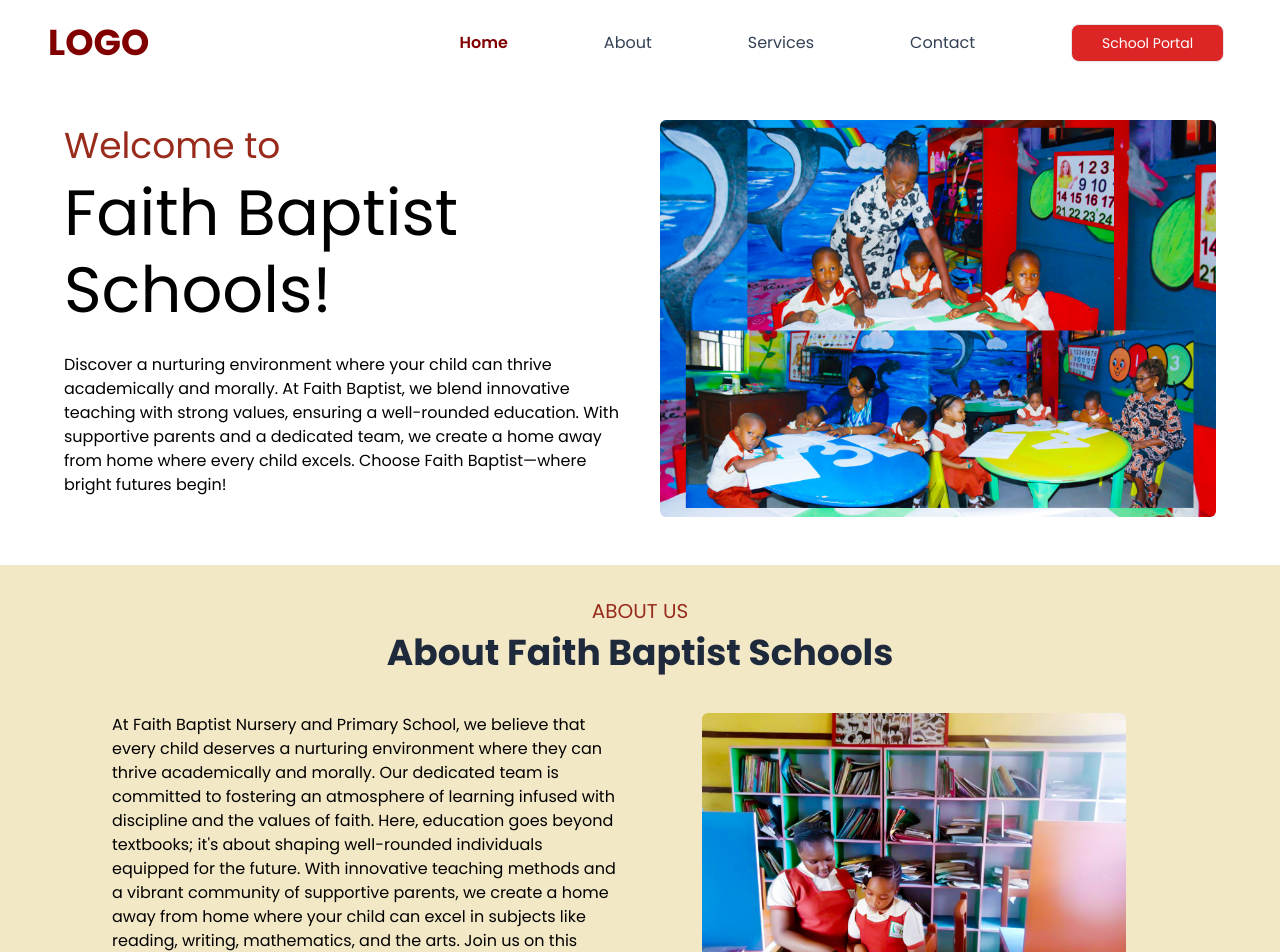
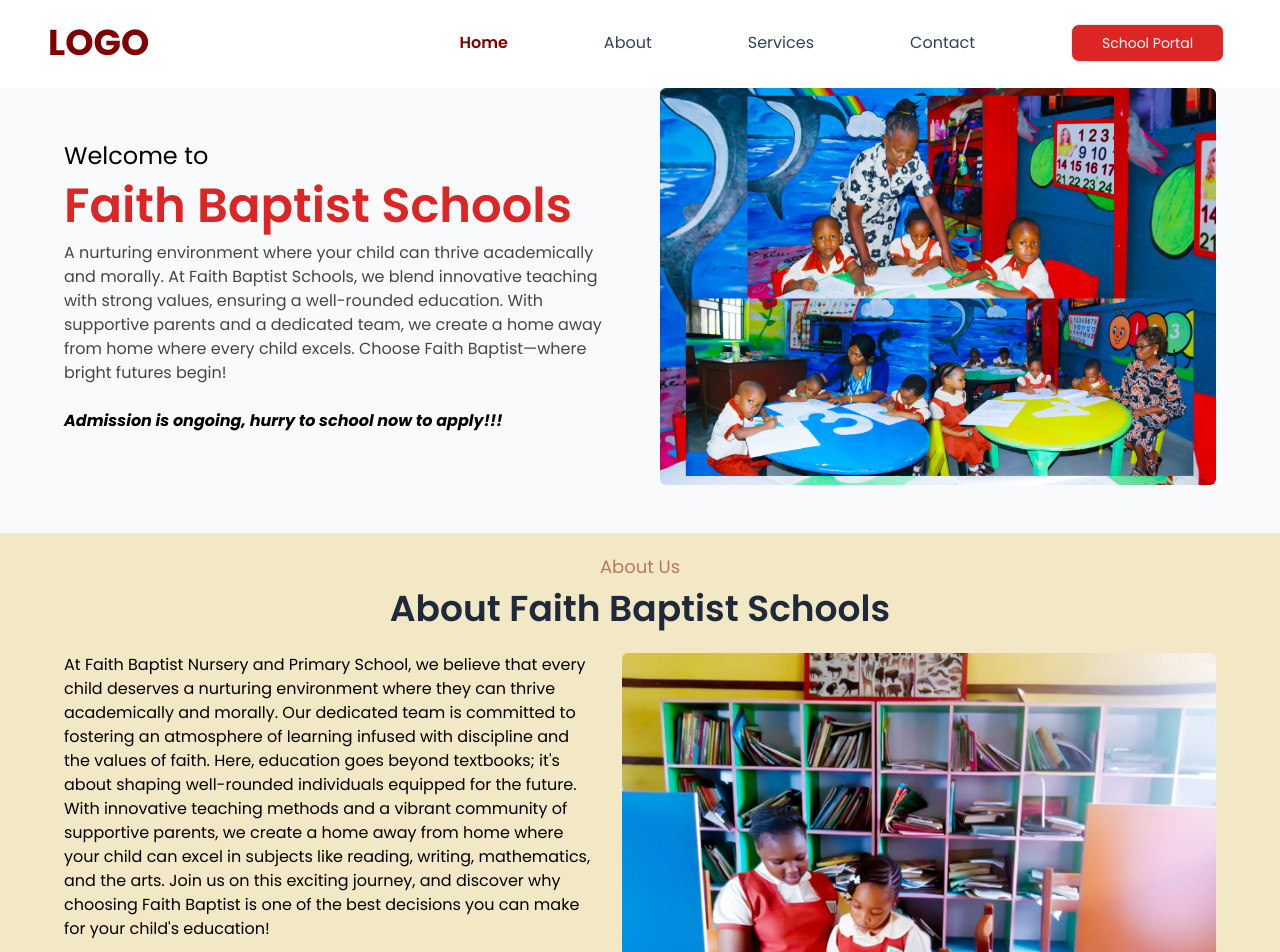
Before and after one commit to Nathaniyell/faithbaptist, a Next.js app: page / in a window 1280 px wide. Shown: the top 952 px of the page. Built offline with nearby package versions, Linux system fonts and the light colour scheme.

Commit message:
update hero section

```diff
--- a/src/app/layout.tsx
+++ b/src/app/layout.tsx
@@ -27,7 +27,7 @@ export default function RootLayout({
         >
           <NavBar />
 
-          <Space border=" h-[5rem] xs:h-[7rem]" />
+          <Space border=" h-[3rem] xs:h-[7rem]" />
           {children}
 
           <Space />
--- a/src/app/page.tsx
+++ b/src/app/page.tsx
@@ -17,32 +17,33 @@ import AnimatedContainer from "@/components/utils/AnimatedContainer";
 
 export default function Home() {
   return (
-    <main className="bg-white" style={{ overflow: "hidden" }}>
+    <main className="bg-slate-50" style={{ overflow: "hidden" }}>
       <div className=" flex flex-col mx-auto w-[90%] md:flex-row md:items-center justify-between gap-10 relative">
         <motion.div
           animate={{ x: 0, opacity: 1 }}
           initial={{ opacity: 0, x: -100 }}
           transition={{ delay: 0.2, duration: 0.8 }}
-          className="w-1/2 grid grid-cols-1 gap-6"
+          className="md:w-1/2 grid grid-cols-1 gap-2"
         >
-          <h1 className="text-4xl flex flex-col gap-2 leading-[1.2]">
-            <span className="text-primary2">Welcome to</span>
-            <span className="text-[4rem]">{schoolName}!</span>
+          <h1 className="flex flex-col gap-2">
+            <span className="text-2xl">Welcome to</span>
+            <span className="text-3xl lg:text-[3rem] font-semibold text-red-600 lg:leading-[1.1]">{schoolName}</span>
           </h1>
 
           <div className="mb-4">
             <p
-              className=""
+              className="text-[#464545]"
             >
-              Discover a nurturing environment where your child can thrive academically and morally. At Faith Baptist, we blend innovative teaching with strong values, ensuring a well-rounded education. With supportive parents and a dedicated team, we create a home away from home where every child excels. Choose Faith Baptist—where bright futures begin!
+              A nurturing environment where your child can thrive academically and morally. At Faith Baptist Schools, we blend innovative teaching with strong values, ensuring a well-rounded education. With supportive parents and a dedicated team, we create a home away from home where every child excels. Choose Faith Baptist—where bright futures begin!
             </p>
           </div>
+          <h6 className="text-black font-bold italic">Admission is ongoing, hurry to school now to apply!!!</h6>
         </motion.div>
         <motion.div
           animate={{ x: 0, opacity: 1 }}
           initial={{ opacity: 0, x: 100 }}
           transition={{ delay: 0.2, duration: 0.8 }}
-          className="md:flex md:justify-end md:items-center w-1/2"
+          className="md:flex md:justify-end md:items-center md:w-1/2"
         >
           <Image
             className="rounded-md"
@@ -53,19 +54,17 @@ export default function Home() {
       </div>
       <Space />
       <AnimatedContainer className="relative bg-secondary2">
-        <div className="bg-lightBg text-backgrounds relative flex flex-col">
-
-          <div className="w-[90%] mx-auto relative grid place-items-center md:p-[2rem]">
+          <div className="w-[90%] mx-auto relative grid place-items-center py-5">
             <Titles bigHeader="About Faith Baptist Schools" smallHeader="About us" variant="dark" />
             <br />
             <aside
-              className="p-2 md:p-4 grid grid-cols-1 items-start place-items-center justify-between md:grid-cols-2 gap-10 mx-auto lg:pb-4"
+              className="flex flex-col lg:flex-row w-full gap-6"
             >
               <motion.section
                 animate={{ x: 0, opacity: 1 }}
                 initial={{ opacity: 0, x: -100 }}
                 transition={{ delay: 0.2, duration: 0.8 }}
-                className="grid grid-cols-1 gap-3 md:gap-4 mx-auto">
+                className="grid grid-cols-1 gap-3 md:gap-4 mx-auto lg:w-3/4">
                 <p
                   className=""
                 >
@@ -81,7 +80,7 @@ export default function Home() {
                 animate={{ x: 0, opacity: 1 }}
                 initial={{ opacity: 0, x: 100 }}
                 transition={{ delay: 0.2, duration: 0.8 }}
-                className="lg:w-10/12"
+                className="lg:w-10/12 w-full"
               >
 
 
@@ -90,7 +89,6 @@ export default function Home() {
             </aside>
           </div>
 
-        </div>
 
         {/* <div className="bg-black">
           <Space />
--- a/src/components/titles/Titles.tsx
+++ b/src/components/titles/Titles.tsx
@@ -9,10 +9,10 @@ interface TitlePropTypes {
 const Titles = ({ smallHeader, bigHeader, variant }: TitlePropTypes) => {
   return (
     <div className="grid grid-cols-1 gap-2 place-items-center text-center">
-      <h1 className={clsx("text-lg md:text-xl uppercase", variant === "dark" ? "text-primary2" : "text-white")}>
+      <h1 className={clsx("text-lg capitalize text-opacity-60", variant === "dark" ? "text-primary2" : "text-white")}>
         {smallHeader}
       </h1>
-      <h1 className={clsx("text-xl md:text-3xl lg:text-4xl capitalize font-bold", variant === "dark" ? "text-slate-800" : "text-white")}>
+      <h1 className={clsx("text-xl md:text-3xl lg:text-4xl capitalize font-semibold", variant === "dark" ? "text-slate-800" : "text-white")}>
         {bigHeader}
       </h1>
     </div>
```
